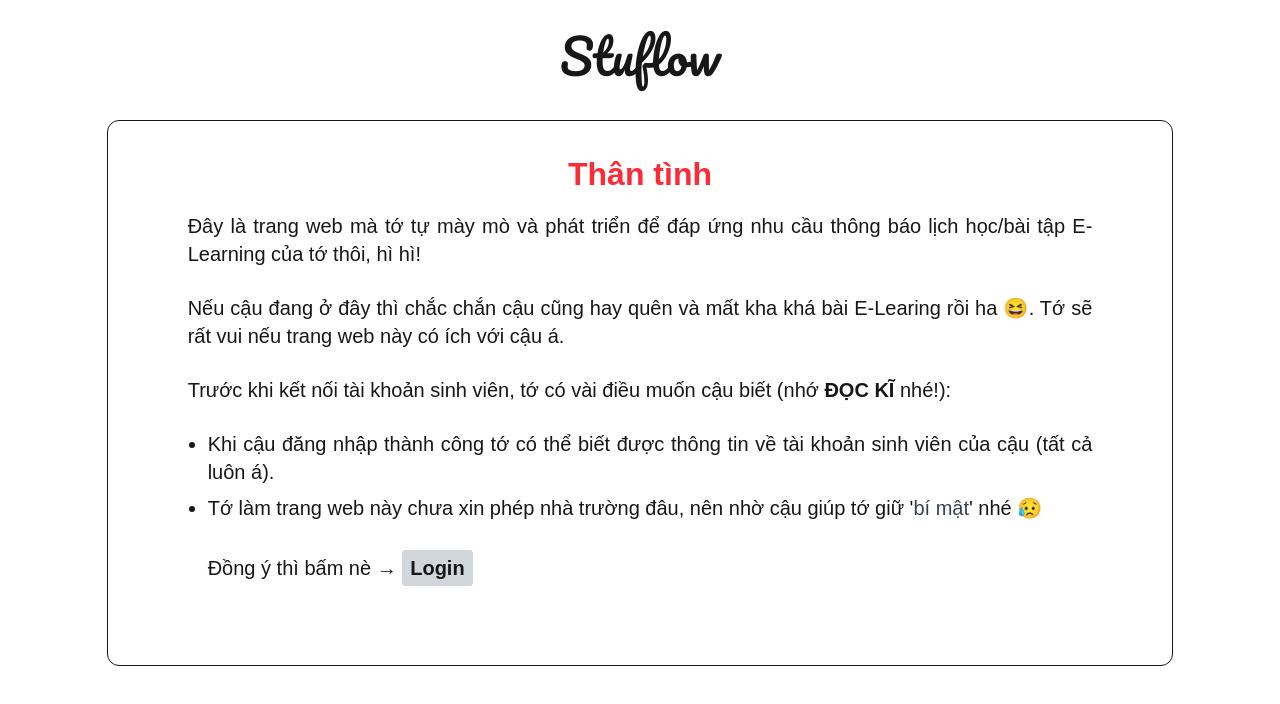
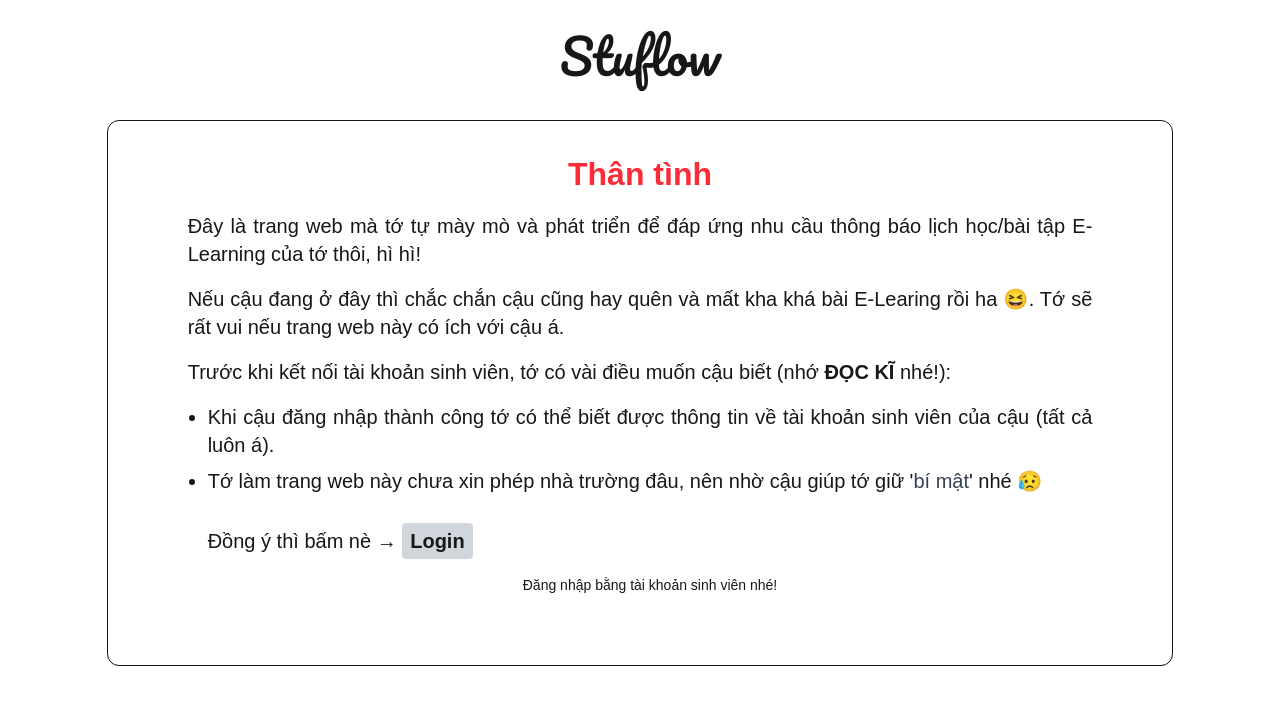
Before and after one commit to DucAnh-techno/Stuflow-notify, a Next.js app in the folder front-end/: page / in a window 1280 px wide. Shown: the top 704 px of the page. Built offline with nearby package versions, Linux system fonts and the light colour scheme; no server answers; a web font is replaced by a local one; what react-google-recaptcha-v3 would draw is missing.

Commit message:
Replace finish

```diff
--- a/front-end/app/page.tsx
+++ b/front-end/app/page.tsx
@@ -43,6 +43,7 @@ export default function LoginPage() {
                         <li>Tớ làm trang web này chưa xin phép nhà trường đâu, nên nhờ cậu giúp tớ giữ &#39;<span className="text-gray-700">bí mật</span>&#39; nhé 😥</li>
                       </ul>
                       <p><br></br>Đồng ý thì bấm nè → <button type="button" onClick={handleRouter} className="px-2 py-1 rounded hover:bg-gray-400 font-bold bg-gray-300 active:opacity-75 active:bg-gray-400">Login</button></p>
+                      <p className='font-[300] text-center pt-4 text-sm'>Đăng nhập bằng tài khoản sinh viên nhé!</p>
                     </div>
                   </div>
                 </div>
```
